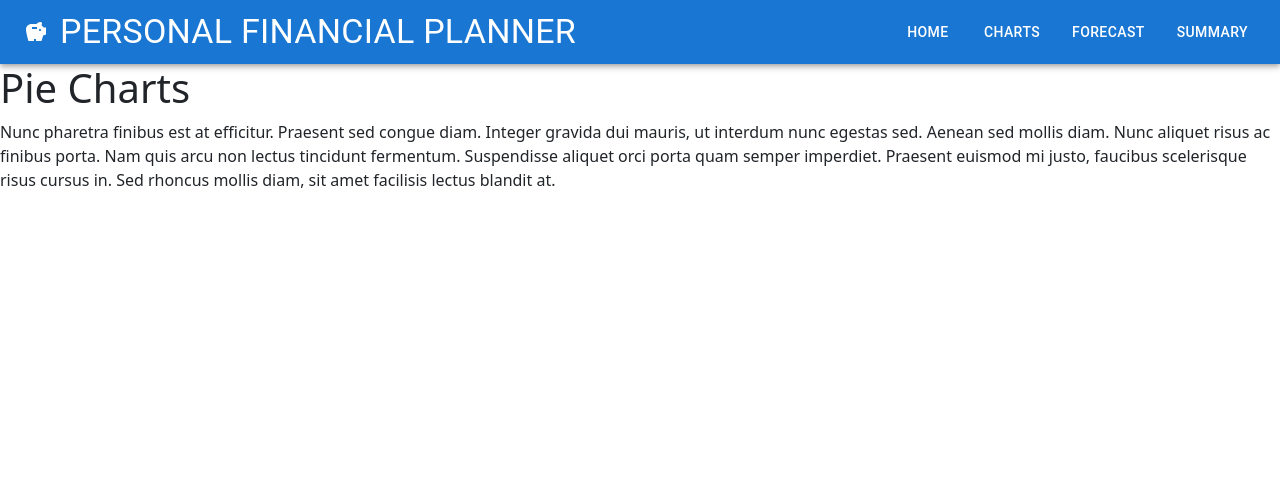
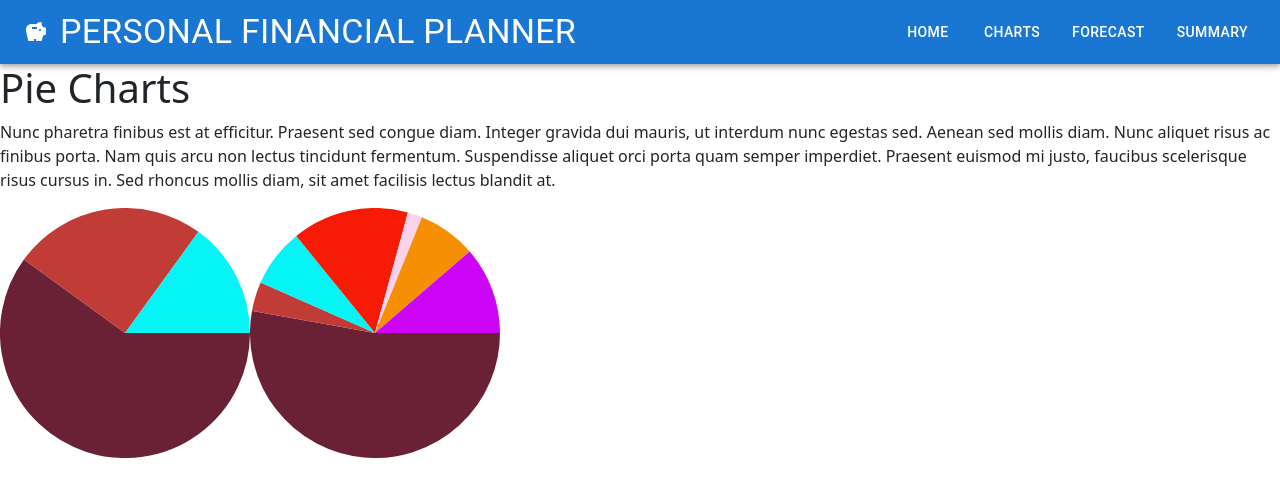
Before and after one commit to DavidBlueLamassu/personal-financial-planner, a React (Create React App) app: page /pieChart in a window 1280 px wide. Shown: the top 496 px of the page. Built offline with nearby package versions, Linux system fonts and the light colour scheme.

Commit message:
Minor revisions to Home, Chart and AcquireDate

```diff
--- a/src/components/pages/AcquireData.js
+++ b/src/components/pages/AcquireData.js
@@ -71,7 +71,6 @@ function jsonStorage() {
     console.log(savingsArray);
     console.log(incomeArray);
     console.log(expensesArray);
-    Name();
 }
 
 function colorSelector() {
--- a/src/components/pages/Home.js
+++ b/src/components/pages/Home.js
@@ -1,3 +1,5 @@
+import acquireData from "./AcquireData.js"
+
 function Home() {
   return (
     <div>
@@ -9,7 +11,7 @@ function Home() {
         earlier financial assessment click REVIEW. If you would like to delete
         all financial data held in this system click CLEAR.
       </p>
-      <button>START</button>
+      <button onClick={acquireData}>START</button>
       <button>REVIEW</button>
       <button>CLEAR</button>
     </div>
--- a/src/components/pages/PieChart.js
+++ b/src/components/pages/PieChart.js
@@ -1,6 +1,16 @@
 import React from "react";
+import { PieChart } from 'react-minimal-pie-chart';
+import DemoExpensesPieChart from "./assets/DemoExpensesPieChart.json"
+import DemoIncomePieChart from "./assets/DemoIncomePieChart.json"
 
-function PieChart() {
+const styles = {
+  chart: {
+    height: "250px",
+    width: "250px"
+  }
+}
+
+function Chart() {
   return (
     <div>
       <h1>Pie Charts</h1>
@@ -11,8 +21,14 @@ function PieChart() {
         semper imperdiet. Praesent euismod mi justo, faucibus scelerisque risus cursus in. Sed
         rhoncus mollis diam, sit amet facilisis lectus blandit at.
       </p>
+      <PieChart
+        style={styles.chart} data={DemoIncomePieChart}
+      />
+      <PieChart
+      style={styles.chart} data={DemoExpensesPieChart}
+      />
     </div>
   );
 }
 
-export default PieChart;
+export default Chart;
```
